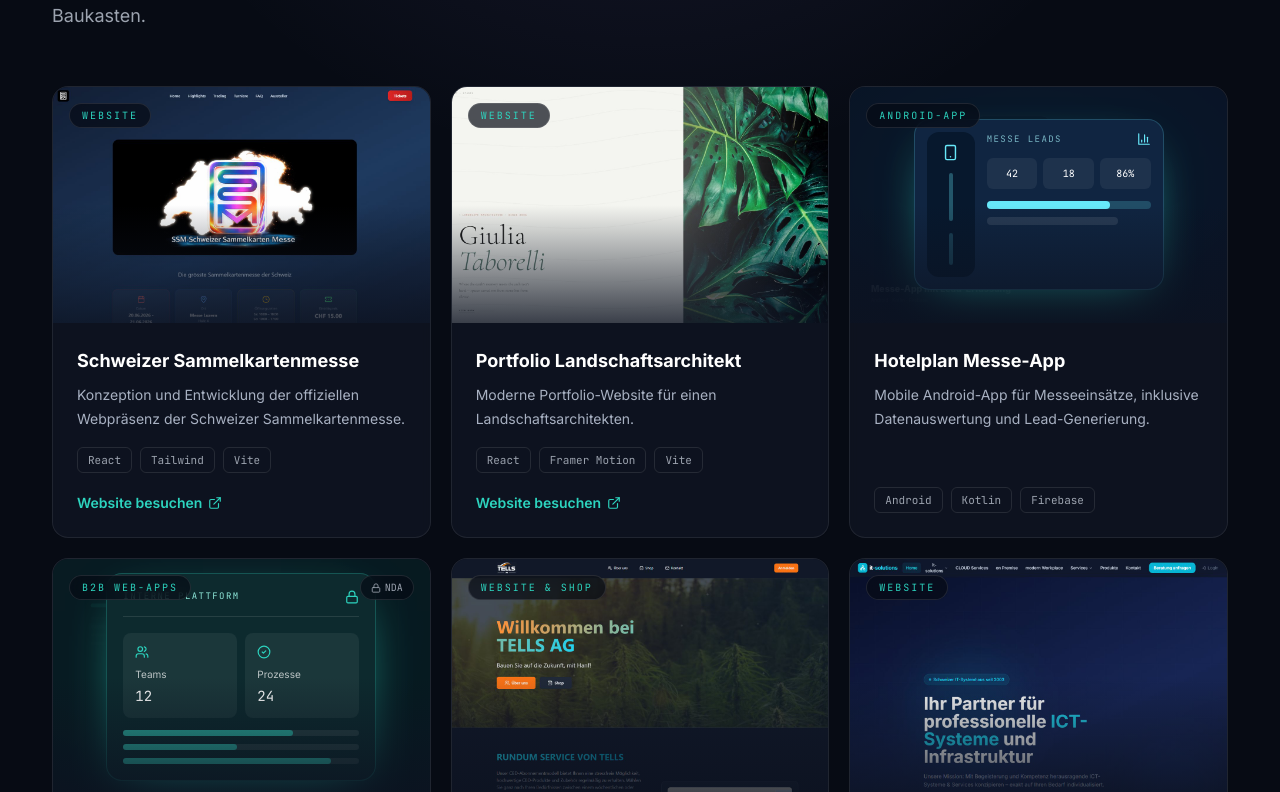
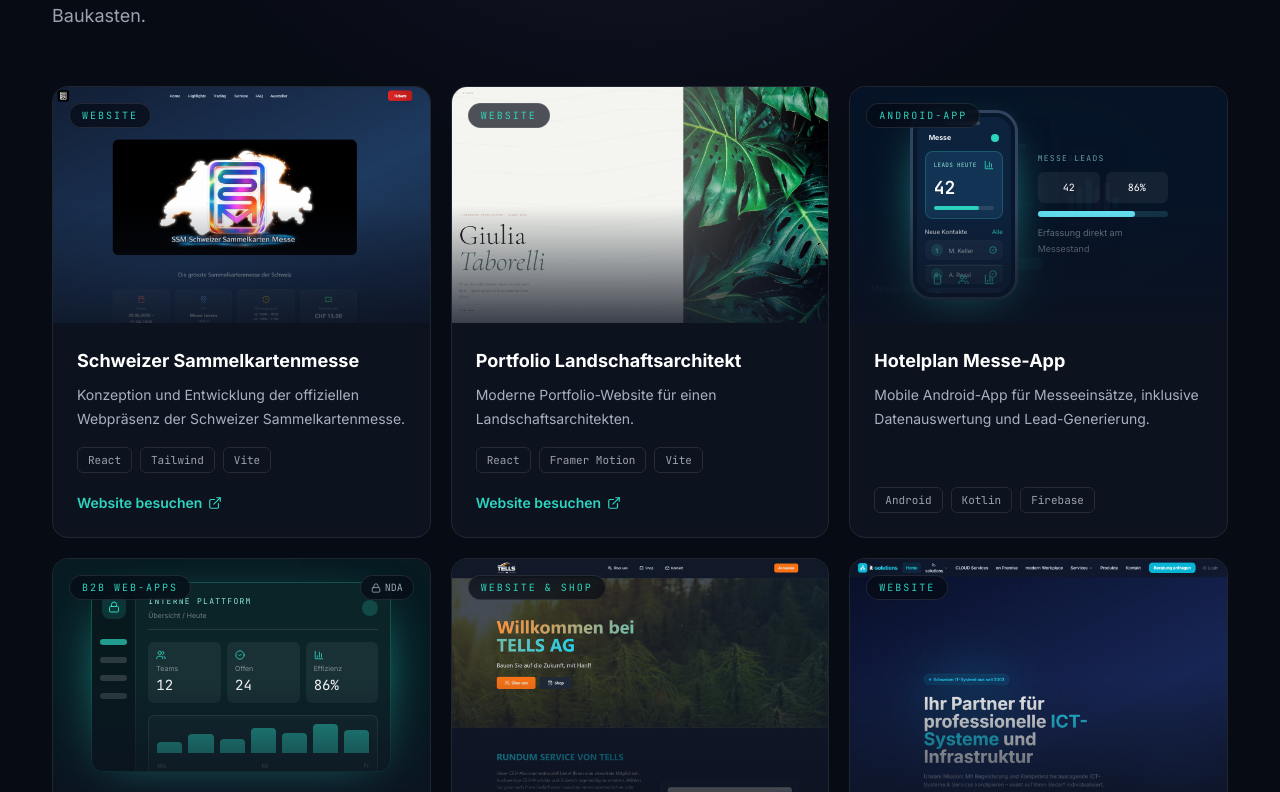
Before and after one commit to Morato37/MoraWebsoft, a React (Vite) app: page / in a window 1280 px wide. Shown: the part 4108-4900 px from the top of the page. Built offline with nearby package versions, Linux system fonts and the light colour scheme; no server answers.

Commit message:
Updated ProjectCard.tsx

```diff
--- a/src/components/public/ProjectCard.tsx
+++ b/src/components/public/ProjectCard.tsx
@@ -28,16 +28,25 @@ export default function ProjectCard({ project }: ProjectCardProps) {
             }}
           />
           {project.visual === 'app' && (
-            <div aria-hidden="true" className="absolute inset-0 flex items-center justify-center bg-[#081426]/90 p-6">
-              <div className="flex w-full max-w-[250px] gap-3 rounded-2xl border border-cyan-300/20 bg-[#102541] p-3 shadow-[0_18px_50px_-20px_rgba(45,212,191,0.8)]">
-                <div className="flex w-12 shrink-0 flex-col items-center gap-3 rounded-xl bg-[#07182d] py-3 text-cyan-300"><Smartphone size={17} /><span className="h-12 w-1 rounded-full bg-cyan-300/30" /><span className="h-8 w-1 rounded-full bg-cyan-300/20" /></div>
-                <div className="min-w-0 flex-1"><div className="flex items-center justify-between"><span className="font-mono text-[9px] uppercase tracking-[0.16em] text-cyan-200/70">Messe Leads</span><BarChart3 size={14} className="text-cyan-300" /></div><div className="mt-3 grid grid-cols-3 gap-1.5">{['42', '18', '86%'].map(value => <span key={value} className="rounded-md bg-white/[0.06] px-1.5 py-2 text-center font-mono text-[10px] text-white">{value}</span>)}</div><div className="mt-3 h-2 rounded-full bg-cyan-300/20"><div className="h-full w-3/4 rounded-full bg-cyan-300" /></div><div className="mt-2 h-2 w-4/5 rounded-full bg-white/10" /></div>
+            <div aria-hidden="true" className="absolute inset-0 flex items-center justify-center bg-[#061225]/95 px-8 py-4">
+              <div className="relative h-[190px] w-[108px] rounded-[22px] border-[3px] border-[#31445f] bg-[#07182d] p-1 shadow-[0_20px_50px_-16px_rgba(45,212,191,0.8)]">
+                <div className="relative h-full overflow-hidden rounded-[16px] bg-[#0d223d]">
+                  <div className="mx-auto mt-1 h-1 w-8 rounded-full bg-white/20" />
+                  <div className="flex items-center justify-between px-3 pt-2"><span className="text-[7px] font-semibold text-white">Messe</span><span className="h-2 w-2 rounded-full bg-[#2DD4BF]" /></div>
+                  <div className="mt-2 px-2"><div className="rounded-lg border border-[#2DD4BF]/25 bg-[#123353] p-2"><div className="flex items-center justify-between"><span className="font-mono text-[6px] uppercase tracking-wider text-[#8fe8da]">Leads heute</span><BarChart3 size={10} className="text-[#2DD4BF]" /></div><p className="mt-1 font-mono text-lg font-bold text-white">42</p><div className="mt-1 h-1 rounded-full bg-white/10"><div className="h-full w-3/4 rounded-full bg-[#2DD4BF]" /></div></div></div>
+                  <div className="mt-2 px-2"><div className="mb-1 flex items-center justify-between"><span className="text-[6px] font-semibold text-white/70">Neue Kontakte</span><span className="text-[6px] text-[#2DD4BF]">Alle</span></div>{['M. Keller', 'A. Rossi', 'S. Meier'].map((name, index) => <div key={name} className="mb-1 flex items-center gap-1.5 rounded-md bg-white/[0.05] px-1.5 py-1"><span className="flex h-3 w-3 items-center justify-center rounded-full bg-[#2DD4BF]/20 text-[6px] text-[#8fe8da]">{index + 1}</span><span className="truncate text-[6px] text-white/70">{name}</span><CheckCircle2 size={8} className="ml-auto text-[#2DD4BF]" /></div>)}</div>
+                  <div className="absolute inset-x-2 bottom-2 flex items-center justify-around border-t border-white/10 pt-2 text-[#2DD4BF]"><Smartphone size={11} /><Users size={11} /><BarChart3 size={11} /></div>
+                </div>
               </div>
+              <div className="ml-5 hidden w-[130px] space-y-2 sm:block"><div className="font-mono text-[8px] uppercase tracking-[0.16em] text-cyan-200/60">Messe Leads</div><div className="grid grid-cols-2 gap-1.5"><span className="rounded-md bg-white/[0.06] px-2 py-2 text-center font-mono text-[10px] text-white">42</span><span className="rounded-md bg-white/[0.06] px-2 py-2 text-center font-mono text-[10px] text-white">86%</span></div><div className="h-1.5 rounded-full bg-cyan-300/15"><div className="h-full w-3/4 rounded-full bg-cyan-300" /></div><p className="text-[9px] leading-4 text-white/45">Erfassung direkt am Messestand</p></div>
             </div>
           )}
           {project.visual === 'nda' && (
-            <div aria-hidden="true" className="absolute inset-0 flex items-center justify-center bg-[#071b20]/95 p-6">
-              <div className="w-full max-w-[270px] rounded-2xl border border-[#2DD4BF]/25 bg-[#0d2a2e] p-4 shadow-[0_18px_50px_-20px_rgba(45,212,191,0.8)]"><div className="flex items-center justify-between border-b border-white/10 pb-3"><span className="font-mono text-[9px] uppercase tracking-[0.16em] text-[#8fe8da]">Interne Plattform</span><Lock size={14} className="text-[#2DD4BF]" /></div><div className="mt-4 grid grid-cols-2 gap-2"><div className="rounded-lg bg-white/[0.06] p-3"><Users size={14} className="text-[#2DD4BF]" /><p className="mt-2 text-[10px] text-white/70">Teams</p><p className="mt-1 font-mono text-sm text-white">12</p></div><div className="rounded-lg bg-white/[0.06] p-3"><CheckCircle2 size={14} className="text-[#2DD4BF]" /><p className="mt-2 text-[10px] text-white/70">Prozesse</p><p className="mt-1 font-mono text-sm text-white">24</p></div></div><div className="mt-3 space-y-2">{[72, 48, 88].map(width => <div key={width} className="h-1.5 rounded-full bg-white/10"><div className="h-full rounded-full bg-[#2DD4BF]/70" style={{ width: `${width}%` }} /></div>)}</div></div>
+            <div aria-hidden="true" className="absolute inset-0 flex items-center justify-center bg-[#061b20]/95 p-4">
+              <div className="flex h-[190px] w-full max-w-[300px] overflow-hidden rounded-xl border border-[#2DD4BF]/25 bg-[#0b2428] shadow-[0_20px_50px_-16px_rgba(45,212,191,0.8)]">
+                <div className="w-11 shrink-0 border-r border-white/10 bg-[#08191e] px-2 py-3"><div className="mx-auto flex h-6 w-6 items-center justify-center rounded-lg bg-[#2DD4BF]/15 text-[#2DD4BF]"><Lock size={12} /></div><div className="mt-5 space-y-3"><span className="block h-1.5 rounded-full bg-[#2DD4BF]/70" /><span className="block h-1.5 rounded-full bg-white/15" /><span className="block h-1.5 rounded-full bg-white/15" /><span className="block h-1.5 rounded-full bg-white/15" /></div></div>
+                <div className="min-w-0 flex-1 p-3"><div className="flex items-center justify-between border-b border-white/10 pb-2"><div><p className="font-mono text-[8px] uppercase tracking-[0.16em] text-[#8fe8da]">Interne Plattform</p><p className="mt-1 text-[7px] text-white/40">Übersicht / Heute</p></div><span className="h-4 w-4 rounded-full bg-[#2DD4BF]/20" /></div><div className="mt-3 grid grid-cols-3 gap-1.5"><div className="rounded-md bg-white/[0.06] p-2"><Users size={10} className="text-[#2DD4BF]" /><p className="mt-1 text-[7px] text-white/45">Teams</p><p className="font-mono text-sm text-white">12</p></div><div className="rounded-md bg-white/[0.06] p-2"><CheckCircle2 size={10} className="text-[#2DD4BF]" /><p className="mt-1 text-[7px] text-white/45">Offen</p><p className="font-mono text-sm text-white">24</p></div><div className="rounded-md bg-white/[0.06] p-2"><BarChart3 size={10} className="text-[#2DD4BF]" /><p className="mt-1 text-[7px] text-white/45">Effizienz</p><p className="font-mono text-sm text-white">86%</p></div></div><div className="mt-3 rounded-md border border-white/10 bg-white/[0.03] p-2"><div className="flex items-end gap-1.5">{[35, 58, 44, 76, 62, 88, 70].map((height, index) => <span key={index} className="flex-1 rounded-t bg-[#2DD4BF]/70" style={{ height: `${height / 3}px` }} />)}</div><div className="mt-2 flex justify-between text-[6px] text-white/35"><span>Mo</span><span>Mi</span><span>Fr</span></div></div></div>
+              </div>
             </div>
           )}
           <div aria-hidden="true" className="absolute inset-0 bg-gradient-to-t from-[#0c1220] via-transparent to-transparent opacity-80" />
```
